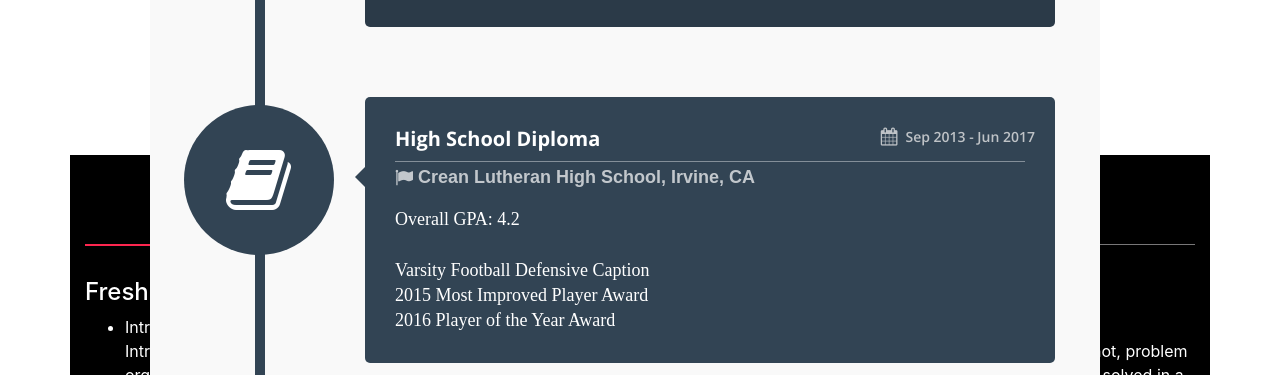
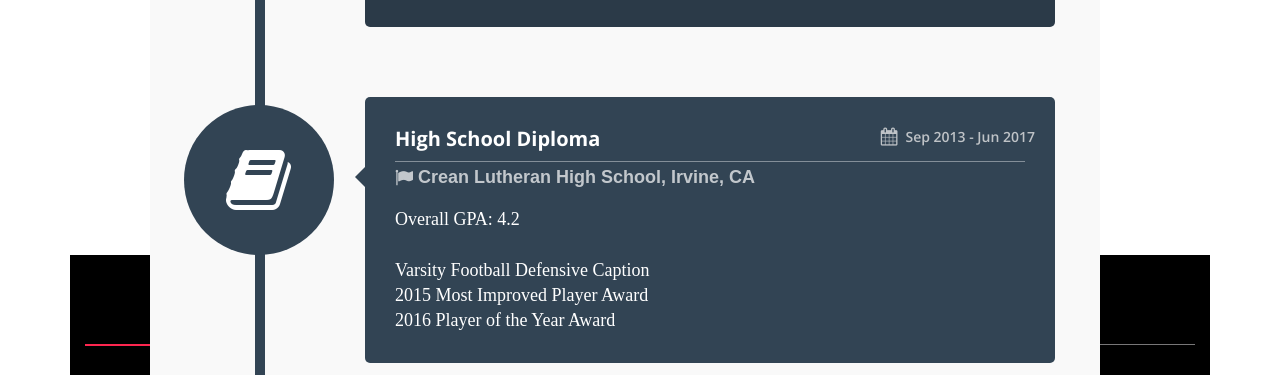
Before and after one commit to zmacadam/zmacadam.github.io, a plain HTML site: page index.html in a window 1280 px wide. Shown: the part 3245-3620 px from the top of the page. Drawn offline with nearby package versions, Linux system fonts and the light colour scheme.

Commit message:
Update index.html

```diff
--- a/index.html
+++ b/index.html
@@ -229,8 +229,7 @@
     </div>
 </section>
 
-<section id="projects" style="height: 175vh">
-    <div style="margin-top: 5%"></div>
+<section id="projects" style="height: 175vh; margin-top: 5%;">
     <div class="container">
             <div class="tabs">
                 <div class="tab-2">
```
